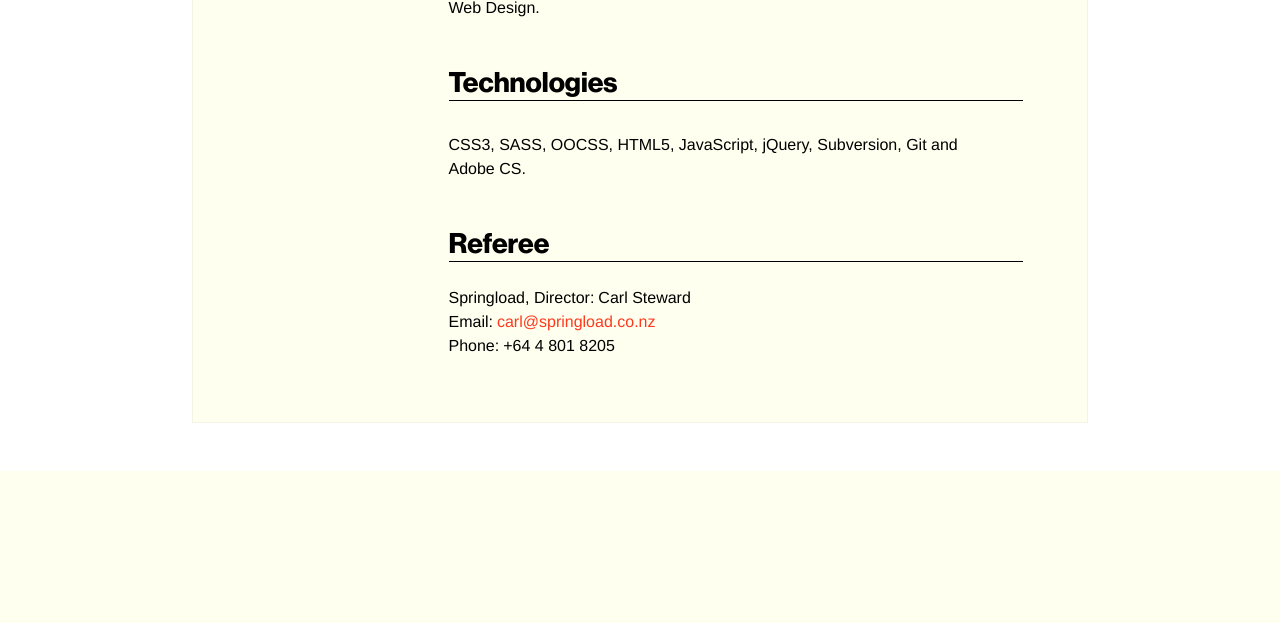
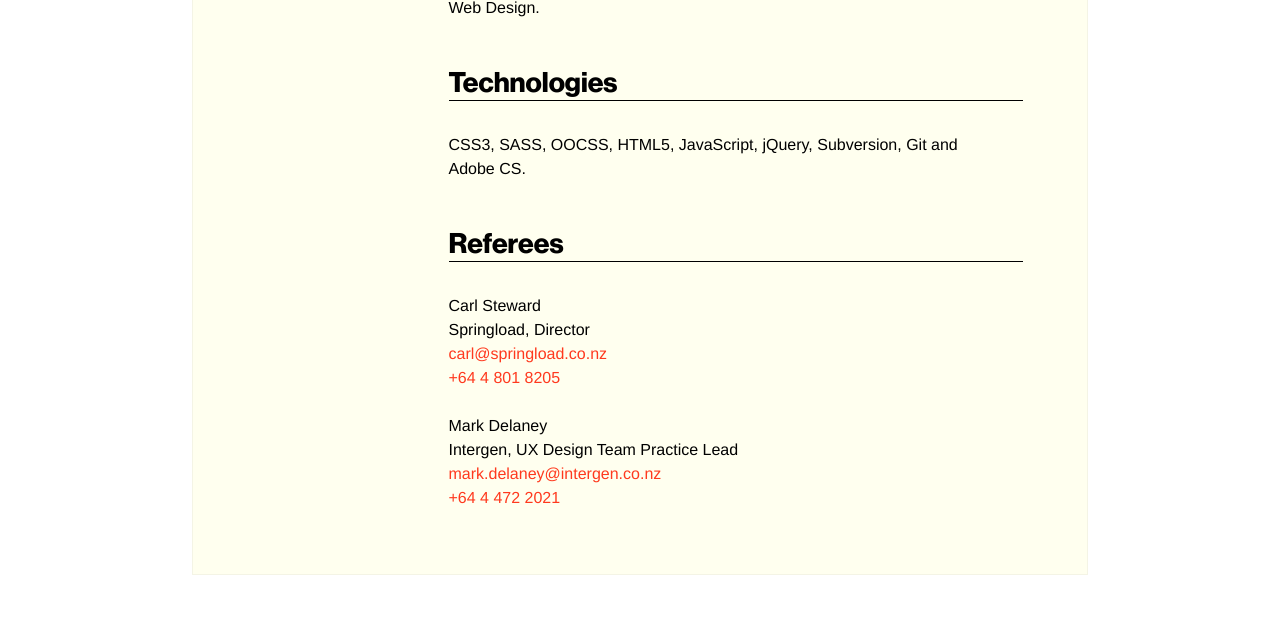
Before and after one commit to simefield/analog, a PHP site: page /cv/index.php in a window 1280 px wide. Shown: the part 2910-3533 px from the top of the page. Before the commit the page ends 3381 px from the top, so only its background shows below. Run offline with PHP 8.4, Linux system fonts and the light colour scheme.

Commit message:
added mark as cv referee

```diff
--- a/css/style.css
+++ b/css/style.css
@@ -1269,5 +1269,6 @@ button.block, .main-nav a.block { width: 100%; }
 .cv ul li { position: relative; }
 .cv h3, .cv h5 { text-transform: uppercase; }
 .cv h2 { border-bottom: 1px solid black; }
+@media only screen and (-webkit-min-device-pixel-ratio: 2), only screen and (min--moz-device-pixel-ratio: 2), only screen and (-o-min-device-pixel-ratio: 2 / 1), only screen and (min-device-pixel-ratio: 2), only screen and (min-resolution: 192dpi), only screen and (min-resolution: 2dppx) { .cv h2 { border-bottom: none; background-image: linear-gradient(0deg, #ffffef, transparent 50%, black 50%); background-size: 100% 1px; background-repeat: no-repeat; background-position: bottom left; } }
 .cv h3 span { font-size: 10px; font-size: 0.625rem; line-height: 0.9; display: inline-block; border-left: 1px solid black; margin-left: 10px; padding-left: 8px; vertical-align: 4px; height: 12px; letter-spacing: 0.5px; }
 @media (min-width: 56.0625em) { .cv h3 span { font-size: 11px; font-size: 0.6875rem; line-height: 0.90909; vertical-align: 7px; height: 16px; letter-spacing: 0.2px; } }
--- a/cv/cv.php
+++ b/cv/cv.php
@@ -1,7 +1,7 @@
 <div class="grid">
     <div class="grid__item  desktop-three-quarters  push--desktop-one-quarter  skinny-right-desktop">
         <div><!-- must nest hero image to respect skinny- type margins -->
-            <h1>Curriculum Vitæ</h1>
+            <h1>Richard&nbsp;Sime’s Curriculum&nbsp;Vitæ</h1>
 
             <div class="cv">
 
@@ -10,7 +10,6 @@
                 <ul>
                     <li>
                         <h3>Freelance<span>Nov. 2012 - present</span></h3>
-
                         <h4>Australian School of Business</h4>
                         <dl>
                             <dt>Project type:</dt><dd>Website</dd>
@@ -21,7 +20,6 @@
                         <p>When Intergen called and asked if I’d be interested in heading a small team of front end developers to build a new responsive website for the UNSW’s Business School I jumped at the chance. I was looking forward to both working alongside the Intergen crew and to the challenges of building a large scale site.</p>
                         <p>Some of the curlier aspects of the build were brought about by the technological constraints of Sharepoint and Internet Explorer 8. Bootstrap also has its shortcomings. Because the code base will be maintained by the client we aimed to employ object-oriented CSS wherever possible, as a means of delivering readable and compact code. And the (near) end result is an engaging, mobile-first experience that the school is excited about.</p>
                         <p><sup>*</sup><i>At the time of writing this project is in progress. Go live is August, 2014.</i></p>
-
                         <h4>Showtools</h4>
                         <dl>
                             <dt>Project type:</dt><dd>Website</dd>
@@ -30,14 +28,12 @@
                             <dt>URL:</dt><dd><a href="https://www.showtools.com/">showtools.com</a></dd>
                         </dl>
                         <p>Showtools provide a suite of online tools for the film and television industry, facilitating the booking of crew and rental equipment, as well as production planning for shoots. I’d performed a lot of work on the booking tools in the application itself, now the whole suite required a public web face to allow the client to market the services. For their new site I took a mobile first approach implementing the best in object-oriented CSS with SASS to keep the code base clean. The site features a custom drawn set of vector glyphs, CSS animations and a delightful responsiveness across devices.</p>
-
                         <h4>Typesetter</h4>
                         <dl>
                             <dt>Project type:</dt><dd>Web app</dd>
                             <dt>URL:</dt><dd><a href="http://www.analog.co.nz/apps/typesetter/">analog.co.nz/apps/typesetter</a></dd>
                         </dl>
                         <p>This app was born from my desire to preview and test fonts—particularly on iOS—without the faff of fiddling about with stylesheets. Typesetter provides a quick and simple way to prototype your installed fonts, with in-the-browser control over font-family, point size, spacing, leading, kerning, colour and more.</p>
-
                         <h4>Mastermind</h4>
                         <dl>
                             <dt>Project type:</dt><dd>Web app</dd>
@@ -46,7 +42,6 @@
                         <p>Mastermind is an old favourite of mine and to turn it into a beautiful iOS touch app that I could share and enjoy was a small, but rewarding, labour of love.</p>
                     </li>
                     <li>
-                        <!-- <h5>Apr. 2008 - Oct. 2012</h5> -->
                         <h3>Full time<span>Apr. 2008 - Oct. 2012</span></h3>
                         <h4>Springload</h4>
                         <dl>
@@ -56,7 +51,6 @@
                         <p>For details on these projects and more, refer to my portfolio: <a href="http://richardsime.com/">richardsime.com</a></p>
                     </li>
                 </ul>
-
                 <h2>Education</h2>
                 <ul>
                     <li>
@@ -68,22 +62,27 @@
                         </dl>
                     </li>
                 </ul>
-
                 <h2>Technologies</h2>
                 <ul>
                     <li>
                         <p class='m-t-xl'>CSS3, SASS, OOCSS, HTML5, JavaScript, jQuery, Subversion, Git and Adobe&nbsp;CS.</p>
                     </li>
                 </ul>
-
-                <h2>Referee</h2>
+                <h2>Referees</h2>
                 <ul>
                     <li>
-                        <dl class='m-t-lg'>
-                            <dt>Springload, Director:</dt><dd>Carl Steward</dd>
-                            <dt>Email:</dt><dd><a href="mailto:carl@springload.co.nz">carl@springload.co.nz</a></dd>
-                            <dt>Phone:</dt><dd>+64 4 801 8205</dd>
-                        </dl>
+                        <p class='m-t-xl'>
+                            <b>Carl Steward</b><br>
+                            Springload, Director<br>
+                            <a href="mailto:carl@springload.co.nz">carl@springload.co.nz</a><br>
+                            <a href="tel:+64-4-801-8205">+64 4 801 8205</a>
+                        </p>
+                        <p class='m-t-lg'>
+                            <b>Mark Delaney</b><br>
+                            Intergen, UX Design Team Practice Lead<br>
+                            <a href="mailto:mark.delaney@intergen.co.nz">mark.delaney@intergen.co.nz</a><br>
+                            <a href="tel:+64-4-472-2021">+64 4 472 2021</a>
+                        </p>
                     </li>
                 </ul>
             </div><!-- /cv -->
--- a/cv/index.php
+++ b/cv/index.php
@@ -1,6 +1,6 @@
 <?php
     $content="cv.php";
     $photoClass="lyall-bay"; // add image under $HERO IMAGE in _analog.scss
-    $photoCredit=array("Matthew J Sime","Caffé L’affare","2013");
+    $photoCredit=array("Matthew J Sime","Lyall Bay","2014"); // Caffé L’affare
     require_once ('../template.php');
 ?>
--- a/index-view.php
+++ b/index-view.php
@@ -6,7 +6,9 @@
         <p>Having worked for some of Wellington’s top design agencies, I have helped build sites for Kiwibank, Wellington Airport, NZ International Arts Festival, CreativeNZ, Chamber Music, the University of New South Wales and a number of other high profile clients. Feel free to <a href="http://richardsime.com/">mosey on over to my portfolio.</a></p>
         <p>If you’re a design agency or development company that needs more hands on deck during busy times, I can help.</p>
         <p>Or if you’re after a new website, or you have an existing site but’s it’s getting a little long in the tooth and you’d like it to work on mobile, we can discuss your options.</p>
+        <?php /*
         <p>My skillset includes CSS (OO SASS), HTML, JavaScript, RWD, Adobe CS, &c. And I have access to a number of Wellington’s top designers and developers.</p>
+        */ ?>
    </div><!-- /grid__item
 
 --><div class="grid__item  tablet-one-quarter  skinny-right-tablet  push--tablet-one-quarter">
@@ -18,7 +20,7 @@
                     <!-- <img class='app-icon  outline' src="/apps/typesetter/touch-icons/AppIcon76x76@2x.png" alt="Typesetter touch icon" width='76'> -->
                     <img class='app-iphone' src="/images/app-typesetter.png" alt="Typesetter on iOS" width='112'>
                     <p class='m-t-0'>Rapid typeface prototyping for web designers.</p>
-                    <span>Read more ></span>
+                    <span>Check it out <i class='glyph-right-open'></i></span>
                 </a>
             </div><!-- /aside -->
             <button class='block hide' href="/apps/">More apps <span class="glyph  glyph-right-open"></span></button>
--- a/sass/_analog.scss
+++ b/sass/_analog.scss
@@ -519,6 +519,14 @@ button, %button {
     h2 {
         @extend .m-t-xx;
         border-bottom: 1px solid $black;
+        // 1 physical pixel on retina: https://excellenteasy.com/devblog/posts/how-to-target-physical-pixels-on-retina-screens-with-css/
+        @media only screen and (-webkit-min-device-pixel-ratio: 2.00), only screen and (min--moz-device-pixel-ratio: 2.00), only screen and (-o-min-device-pixel-ratio: 2.00/1), only screen and (min-device-pixel-ratio: 2.00), only screen and (min-resolution: 192dpi), only screen and (min-resolution: 2.00dppx) {
+            border-bottom: none;
+            background-image: linear-gradient(0deg, $paper, transparent 50%, $black 50%);
+            background-size: 100% 1px;
+            background-repeat: no-repeat;
+            background-position: bottom left;
+        }
     }
 
     h5 {
--- a/template.php
+++ b/template.php
@@ -4,7 +4,7 @@
         <title>Analog</title>
         <meta name="description" content="Analog. Freelance front end web development. Wellington, New Zealand.">
         <meta name="viewport" content="width=device-width, initial-scale=1">
-        <link rel="shortcut icon" type="image/x-icon" href="favicon.ico">
+        <link rel="shortcut icon" type="image/x-icon" href="/favicon.ico">
         <link rel="apple-touch-icon" sizes="76x76" href="/images/touch-icons/AppIcon76x76.png">
         <link rel="apple-touch-icon" sizes="120x120" href="/images/touch-icons/AppIcon60x60@2x.png">
         <link rel="apple-touch-icon" sizes="152x152" href="/images/touch-icons/AppIcon76x76@2x.png">
@@ -67,7 +67,7 @@
                     <div><!-- must nest for skinny- type margins -->
                         <div class="hero">
                             <div class="hero__image  <?= $photoClass ?>"></div>
-                            <span class='photo-credit'>Photo by <?= $photoCredit[0] ?>. <i><?= $photoCredit[1] ?></i>, <?= $photoCredit[2] ?></span>
+                            <span class='photo-credit'><i><?= $photoCredit[1] ?></i> by <?= $photoCredit[0] ?>, <?= $photoCredit[2] ?></span>
                         </div>
                     </div>
                 </div><!-- /grid__item -->
```
